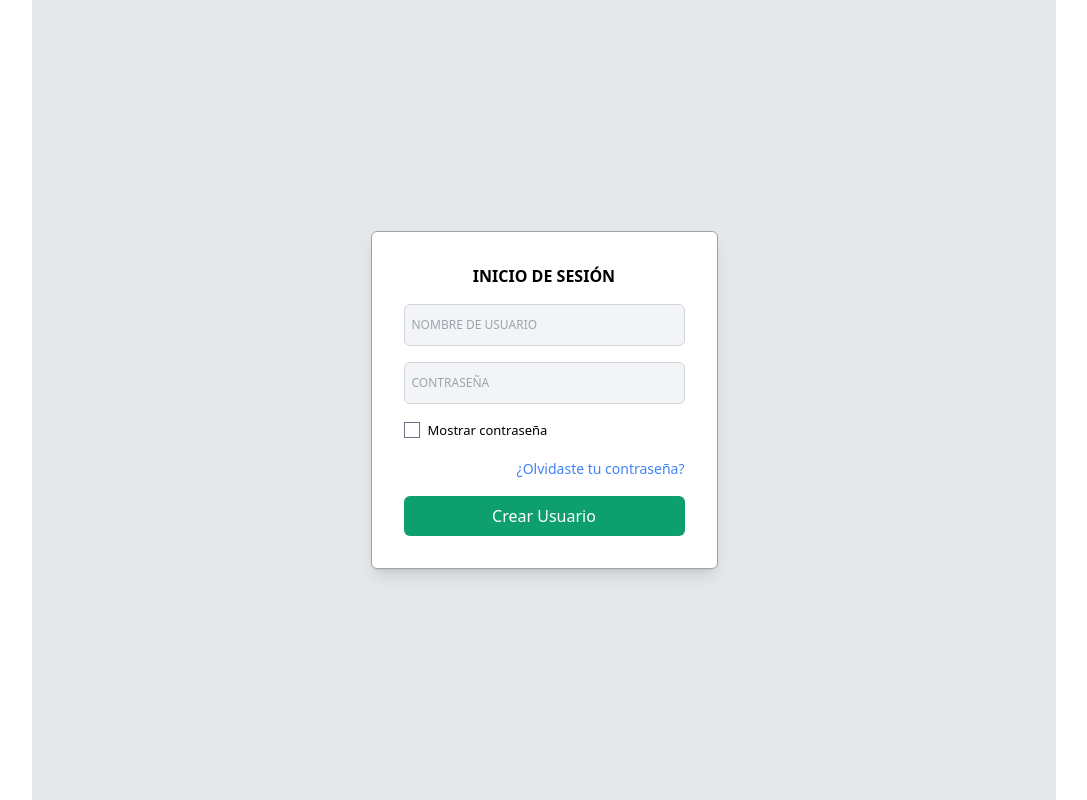
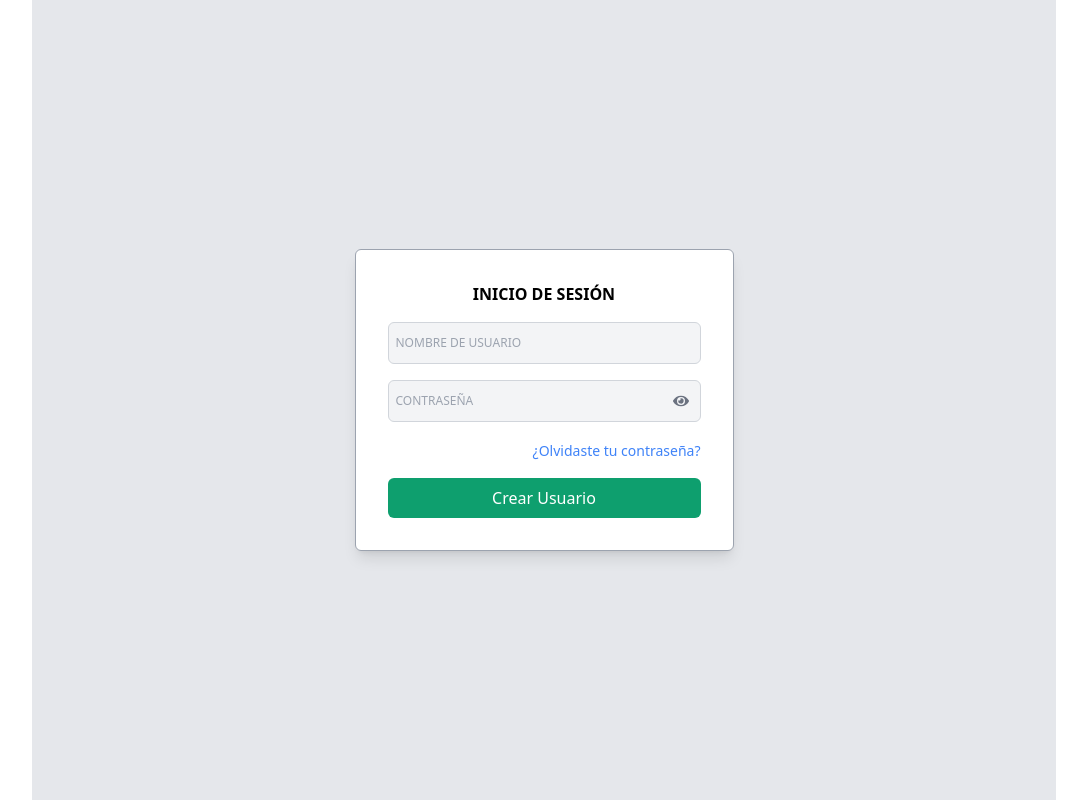
Before and after one commit to AndresSamboni/ApliWeb_Final_FrontEnd, a React (Vite) app: page / in a window 1280 px wide. Shown: the whole page, without its empty margins (96-1183 px from the left). Built offline with nearby package versions, Linux system fonts and the light colour scheme.

Commit message:
Añadiendo icono de ojo a la entrada de la contraseña

```diff
--- a/src/components/login.tsx
+++ b/src/components/login.tsx
@@ -1,4 +1,5 @@
 import { useState, FormEvent, useEffect, useRef } from 'react';
+import { FaEye, FaEyeSlash } from 'react-icons/fa'; // Importa los íconos de ojo
 
 const Login = () => {
     const [username, setUsername] = useState('');
@@ -104,20 +105,20 @@ const Login = () => {
         onChange={(e) => setPassword(e.target.value)}
         onClick={handlePasswordClick}
         onBlur={handlePasswordBlur}
-                            className="w-full p-2 rounded-md border border-gray-300 bg-gray-100 pl-10"
+        className="w-full p-2 rounded-md border border-gray-300 bg-gray-100 pl-10 pr-10"
         id="password"
         ref={passwordRef}
     />
+    <button
+        type="button"
+        className={`absolute inset-y-0 right-0 flex items-center px-3 text-gray-500 focus:outline-none ${passwordFocused ? 'mt-8' : ''}`}
+        onClick={() => setShowPassword(!showPassword)}
+    >
+        {showPassword ? <FaEyeSlash /> : <FaEye />}
+    </button>
 </div>
-                    <div className="flex items-center mb-4">
-                        <input
-                            type="checkbox"
-                            id="showPassword"
-                            checked={showPassword}
-                            onChange={() => setShowPassword(!showPassword)}
-                        />
-                        <label htmlFor="showPassword" className="ml-2 text-sm" style={{fontSize: '13px'}}>Mostrar contraseña</label>
-                    </div>
+
+
                     <div className="text-right mb-4">
                         <a href="#" className="text-blue-500 text-sm">¿Olvidaste tu contraseña?</a>
                     </div>
```
Lines whose indentation alone changed are shown as unchanged.
